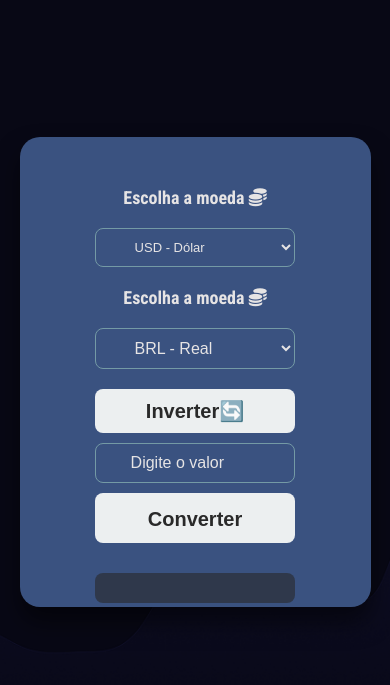
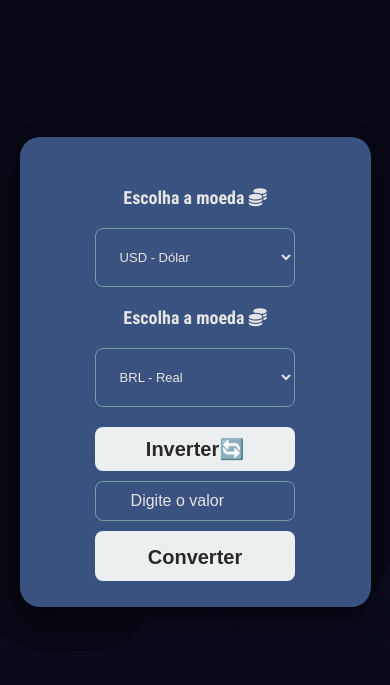
Before and after one commit to DevFront90/ConversorMoedas, a plain HTML site: page index.html in a window 390 px wide. Shown: the part 65-750 px from the top of the page. Drawn offline with Linux system fonts and the light colour scheme.

Commit message:
Update media.css

```diff
--- a/css/media.css
+++ b/css/media.css
@@ -30,17 +30,14 @@
     }
 
     .box #fromcurrency {
-        width:  80%;
-        height: 100px;
-        padding: 10px;
-        padding-left: 35px;
-        border: 1px solid #749aa5;
-        background-color:#3a5280;
-        color: #e6e4e4;
+         font-size: 13px;
+          padding: 20px;
+
+     }
+
+    .box #toCurrency {
+        padding: 20px;
         font-size: 13px;
-        font-family:sans-serif;
-        border-radius: 8px;
-        cursor: pointer;
      }
 
     input[type=number] {
@@ -51,7 +48,7 @@
     button {
         width: 80%;
         height: 50px;
-       margin-top: 10px;
+        margin-top: 10px;
     }
 
     #result {
```
